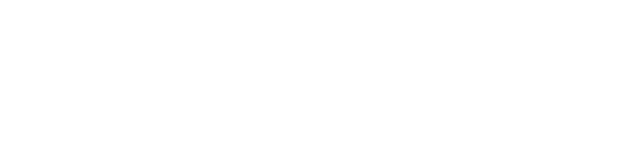
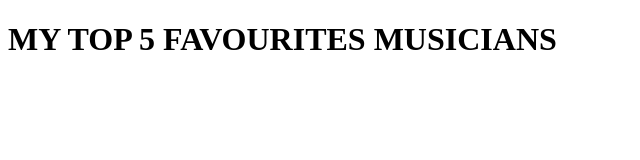
Before and after one commit to Dan18eP/myfavmusicians_1, a plain HTML site: page index.html in a window 1280 px wide. Shown: the whole page, without its empty margins (0-640 px from the left). Drawn offline with Linux system fonts and the light colour scheme.

Commit message:
Add Principal Header

```diff
--- a/index.html
+++ b/index.html
@@ -6,6 +6,6 @@
     <title>MY FAVOURITES MUSICIANS</title>
 </head>
 <body>
-
+    <h1>MY TOP 5 FAVOURITES MUSICIANS</h1>
 </body>
 </html>
```
